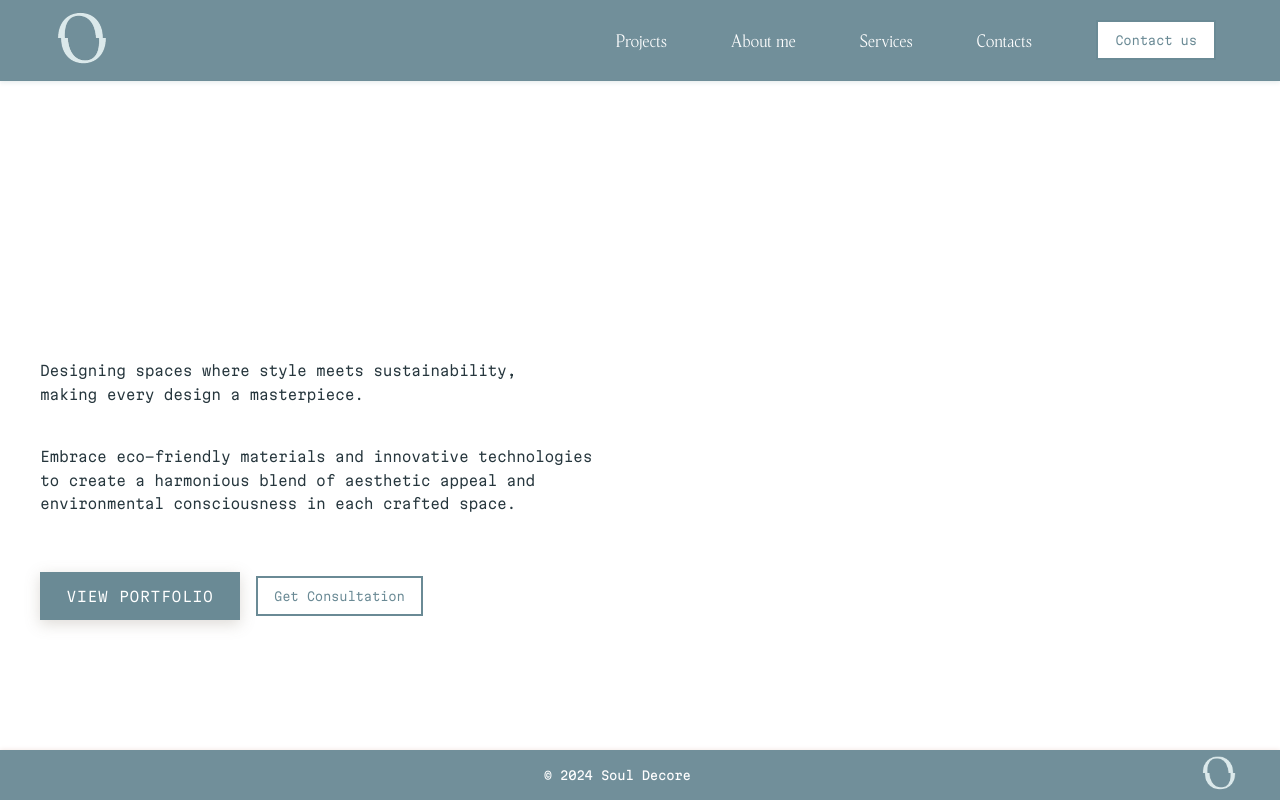
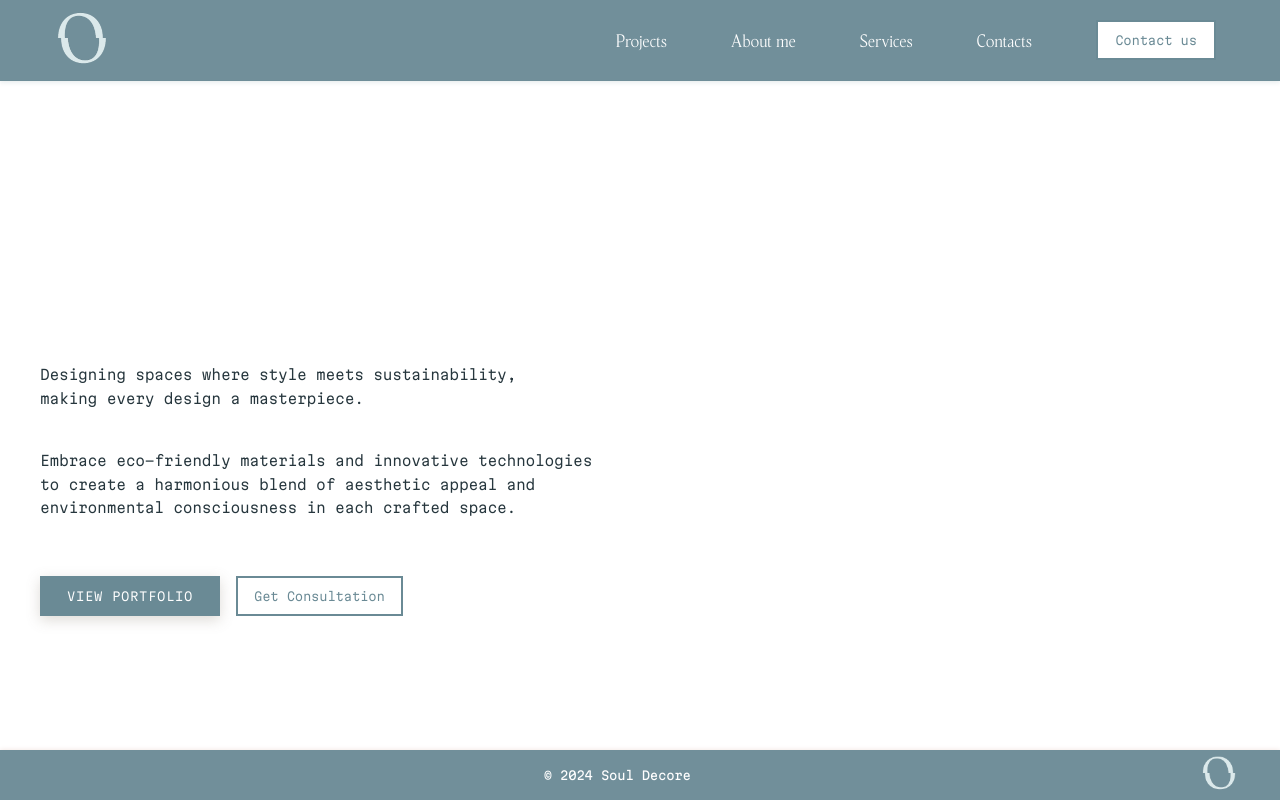
Before and after one commit to AllaOz/DesignerNext.js, a Next.js app in the folder interior-design/: page / in a window 1280 px wide. Shown: the top 800 px of the page. Built offline with nearby package versions, Linux system fonts and the light colour scheme.

Commit message:
Unify all button heights to 40px across the site

```diff
--- a/interior-design/components/globals.scss
+++ b/interior-design/components/globals.scss
@@ -239,17 +239,17 @@ $hover-color: $accent-color;
 .freeConsultationBtn {
   cursor: pointer;
   font-family: $default-font;
-  font-size: 0.875rem;
+  font-size: 0.75rem;
   font-weight: 300;
   letter-spacing: -0.02em;
   background: linear-gradient(135deg, $primary-color 100%, $secondary-color 100%);
   color: white;
   width: auto;
-  min-width: 200px;
-  height: 48px;
+  min-width: 180px;
+  height: 40px;
   border: none;
   border-radius: 0;
-  padding: 12px 24px;
+  padding: 10px 20px;
   margin-top: 0;
   text-transform: uppercase;
   letter-spacing: 0.05em;
```
